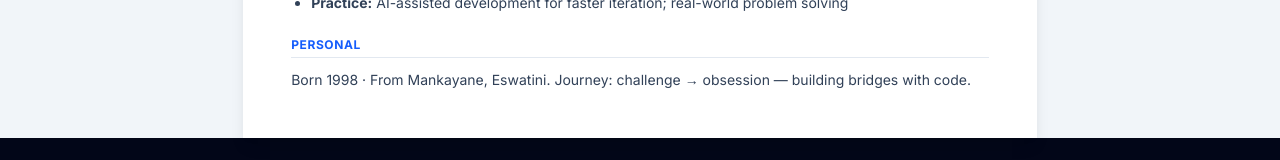
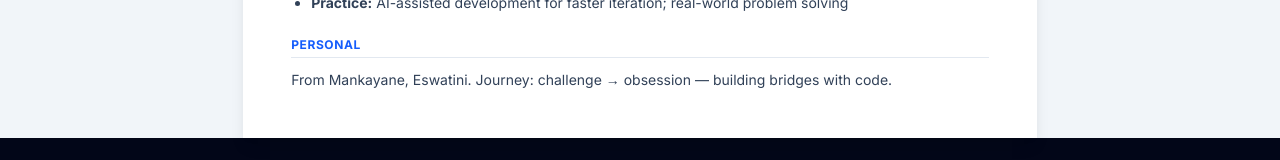
Before and after one commit to Brightwell-Dlamini/brightwell-portfolio, a Next.js app: page /resume in a window 1280 px wide. Shown: the part 1323-1483 px from the top of the page. Built offline with nearby package versions, Linux system fonts and the light colour scheme.

Commit message:
fix: remove birth year from CV personal section

```diff
--- a/src/app/resume/page.tsx
+++ b/src/app/resume/page.tsx
@@ -131,8 +131,7 @@ export default function ResumePage() {
 
         <Section title="Personal">
           <p className="text-sm text-slate-700">
-            Born 1998 · From Mankayane, Eswatini. Journey: challenge → obsession — building bridges
-            with code.
+            From Mankayane, Eswatini. Journey: challenge → obsession — building bridges with code.
           </p>
         </Section>
       </article>
```
